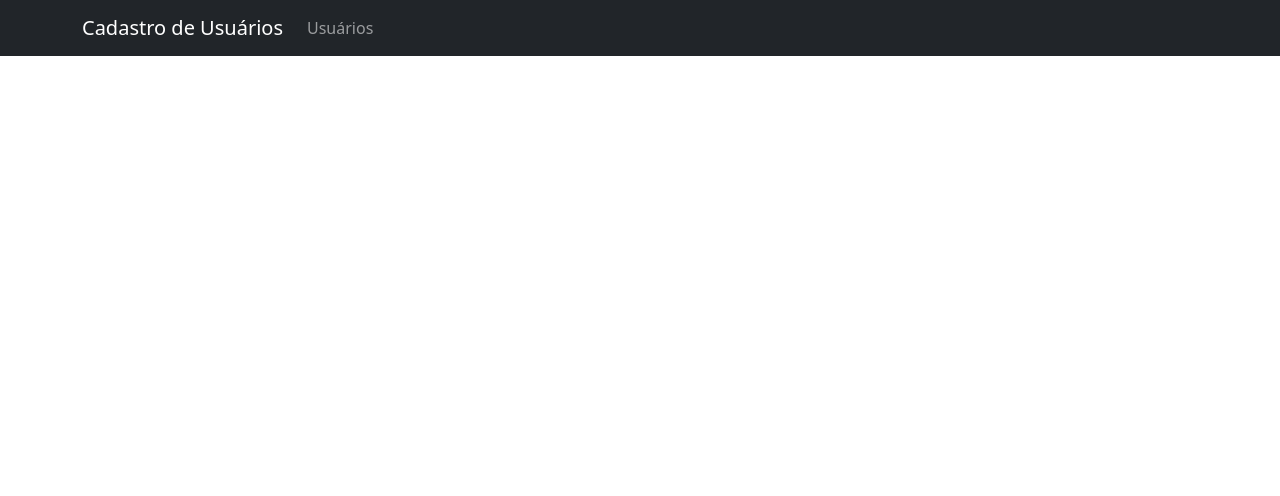
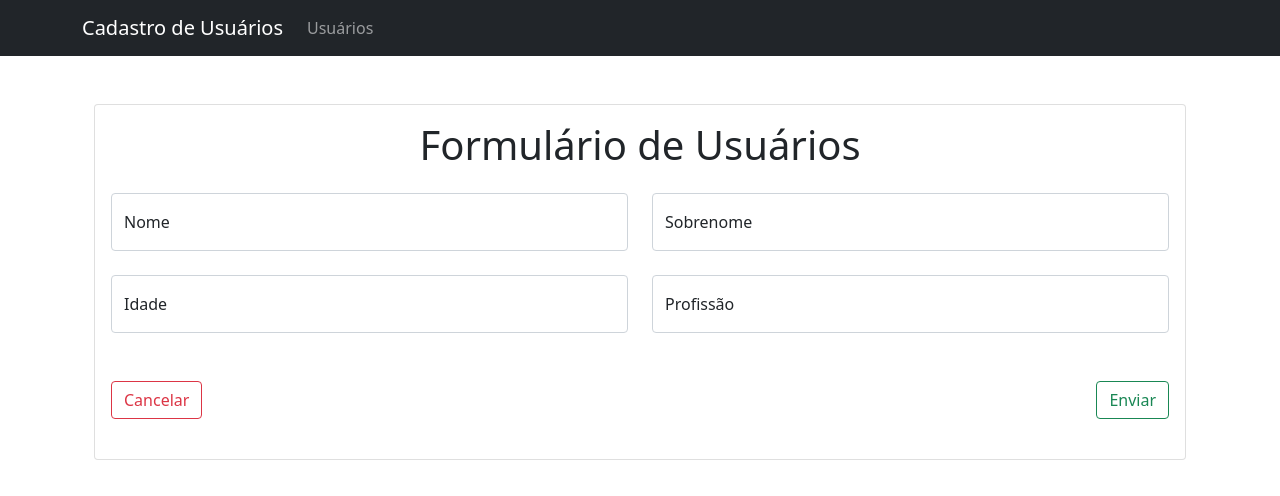
Before and after one commit to brunbs/bootcamp-santander-fullstack, an Angular app in the folder Angular/crud-dio-angular/: page /users/form in a window 1280 px wide. Before the commit this address led to /. Shown: the top 496 px of the page. Built offline with nearby package versions, Linux system fonts and the light colour scheme.

Commit message:
Create form template

```diff
--- a/Angular/crud-dio-angular/src/app/app-routing.module.ts
+++ b/Angular/crud-dio-angular/src/app/app-routing.module.ts
@@ -2,12 +2,17 @@
 import { CommonModule } from '@angular/common';
 import { RouterModule, Routes } from '@angular/router';
 import { UserListComponent } from './pages/users/user-list/user-list.component';
+import { UserFormComponent } from './pages/users/user-form/user-form.component';
 
 
 const routes: Routes = [
   {
     path: 'users',
     component: UserListComponent
+  },
+  {
+    path: 'users/form',
+    component: UserFormComponent
   }
 ]
 
--- a/Angular/crud-dio-angular/src/app/app.module.ts
+++ b/Angular/crud-dio-angular/src/app/app.module.ts
@@ -5,12 +5,14 @@
 import { AppRoutingModule } from './app-routing.module';
 import { HeaderComponent } from './components/header/header.component';
 import { UserListComponent } from './pages/users/user-list/user-list.component';
+import { UserFormComponent } from './pages/users/user-form/user-form.component';
 
 @NgModule({
   declarations: [
     AppComponent,
     HeaderComponent,
     UserListComponent,
+    UserFormComponent,
   ],
   imports: [
     BrowserModule,
--- a/Angular/crud-dio-angular/src/app/components/header/header.component.html
+++ b/Angular/crud-dio-angular/src/app/components/header/header.component.html
@@ -1,13 +1,13 @@
 <nav class="navbar navbar-expand-lg navbar-dark bg-dark">
     <div class="container">
-        <a href="" class="navbar-brand">Cadastro de Usuários</a>
+        <a class="navbar-brand" routerLink="/">Cadastro de Usuários</a>
         <button class="navbar-toggler" type="button" data-toggle="collapse" data-target="#navbarSupportedContent" aria-controls="navbarSupportedContent" aria-expanded="false" aria-label="Toggle navigation">
             <span class="navbar-toggler-icon"></span>
         </button>
         <div class="collapse navbar-collapse" id="navbarSupportedContent">
             <ul class="navbar-nav mr-auto">
                 <li class="nav-item">
-                    <a href="" class="nav-link"> Usuários </a>
+                    <a routerLink="/users" class="nav-link"> Usuários </a>
                 </li>
             </ul>
         </div>
--- /dev/null
+++ b/Angular/crud-dio-angular/src/app/pages/users/user-form/user-form.component.html
@@ -0,0 +1,41 @@
+<div class="card w-100 my-5">
+    <div class="card-body">
+        <h1 class="card-title text-center">Formulário de Usuários</h1>
+        <form>
+            <div class="row my-4">
+                <div class="col-6">
+                    <div class="form-floating">
+                        <input type="text" class="form-control" id="nome" placeholder="Digite seu nome">
+                        <label for="nome">Nome</label>
+                    </div>
+                </div>
+                <div class="col-6">
+                    <div class="form-floating">
+                        <input type="text" class="form-control" id="sobrenome" placeholder="Digite seu sobrenome">
+                        <label for="sobrenome">Sobrenome</label>
+                    </div>
+                </div>
+            </div>
+            <div class="row my-4">
+                <div class="col-6">
+                    <div class="form-floating">
+                        <input type="text" class="form-control" id="idade" placeholder="Digite sua idade">
+                        <label for="idade">Idade</label>
+                    </div>
+                </div>
+                <div class="col-6">
+                    <div class="form-floating">
+                        <input type="text" class="form-control" id="profissao" placeholder="Digite sua profissão">
+                        <label for="profissao">Profissão</label>
+                    </div>
+                </div>
+            </div>
+            <div class="row my-4">
+                <div class="form-group col-12 mt-4">
+                    <button type="button" class="btn btn-outline-danger float-start">Cancelar</button>
+                    <button type="button" class="btn btn-outline-success float-end">Enviar</button>
+                </div>
+            </div>
+        </form>
+    </div>
+</div>
--- /dev/null
+++ b/Angular/crud-dio-angular/src/app/pages/users/user-form/user-form.component.ts
@@ -0,0 +1,15 @@
+import { Component, OnInit } from '@angular/core';
+
+@Component({
+  selector: 'app-user-form',
+  templateUrl: './user-form.component.html',
+  styleUrls: ['./user-form.component.css']
+})
+export class UserFormComponent implements OnInit {
+
+  constructor() { }
+
+  ngOnInit(): void {
+  }
+
+}
--- a/Angular/crud-dio-angular/src/app/pages/users/user-list/user-list.component.html
+++ b/Angular/crud-dio-angular/src/app/pages/users/user-list/user-list.component.html
@@ -1,7 +1,7 @@
 <div class="card w-100 my-5">
     <div class="card-body">
         <h1 class="card-title text-center">Lista de Usuários</h1>
-        <button class="btn btn-success mb-4 float-end">
+        <button class="btn btn-success mb-4 float-end" routerLink="/users/form">
             Cadastrar Novo
         </button>
         <table class="table">
```
Also changed, not shown: Angular/crud-dio-angular/src/app/pages/users/user-form/user-form.component.css (added), 1 other file (tests, documents, lock files or other folders).
